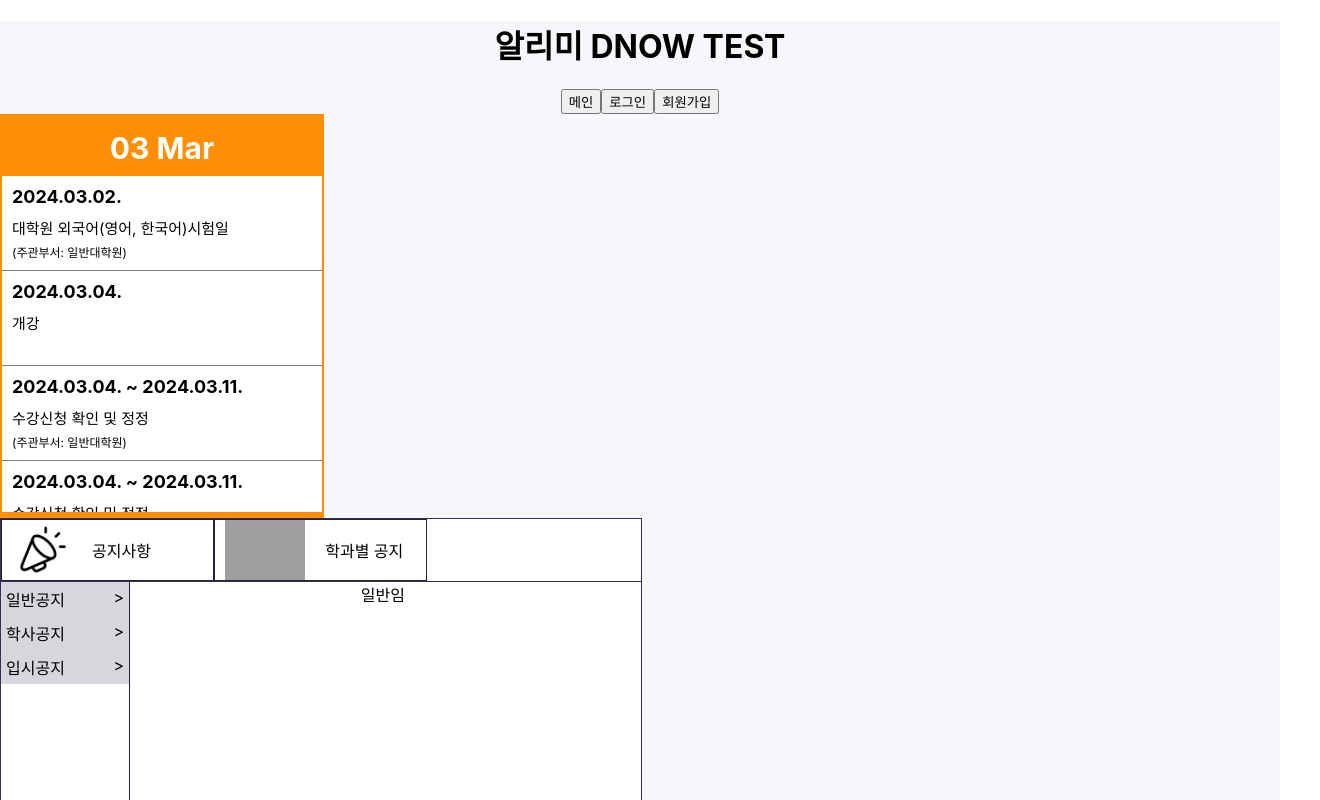
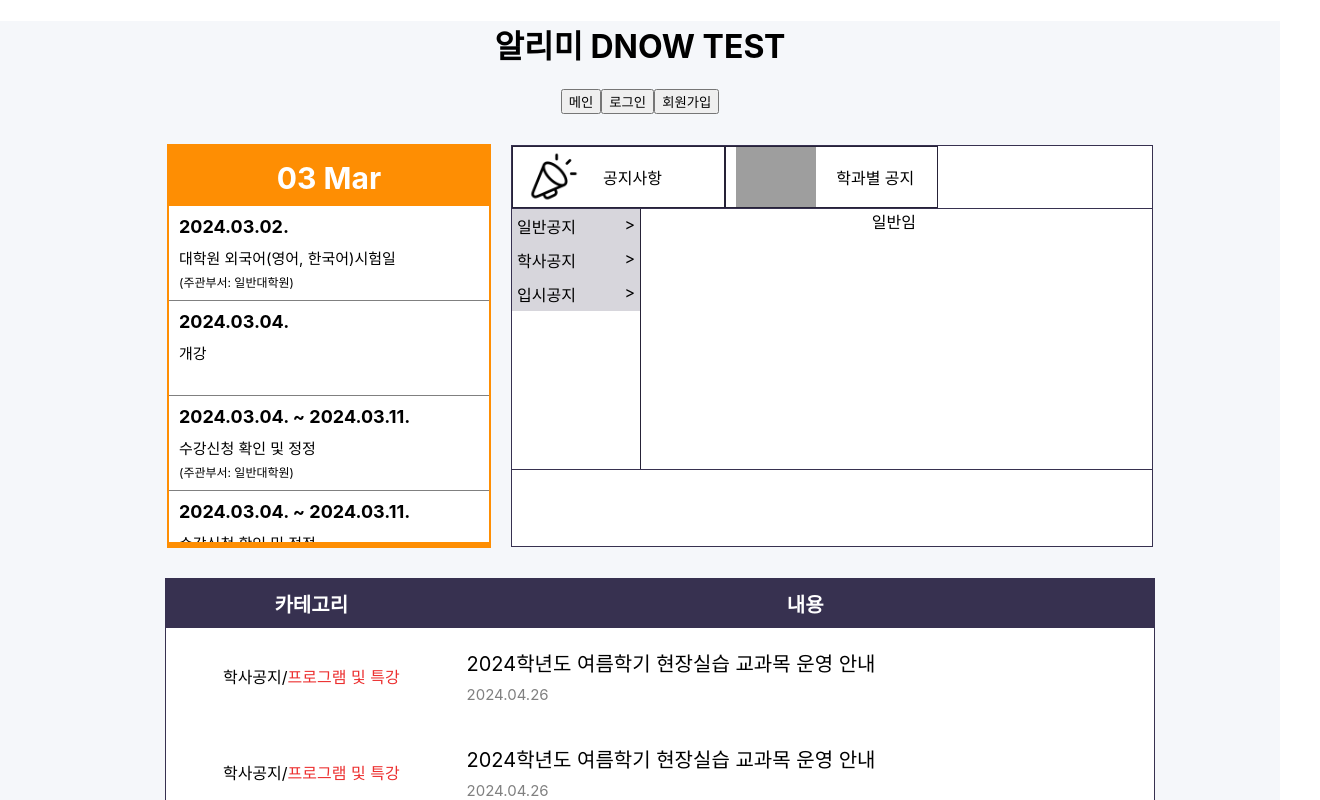
Before and after one commit to CSID-DGU/2024-1-OSSProj-GiveMeTen-11, a React (Create React App) app in the folder Src/frontend/: page / in a window 1280 px wide. Shown: the top 800 px of the page, 1320 px wide, since content can reach past the window. Built offline with nearby package versions, Linux system fonts and the light colour scheme; grey boxes are pictures that could not be loaded.

Commit message:
[feat] Main 페이지 Card들 정렬

```diff
--- a/Src/frontend/src/App.js
+++ b/Src/frontend/src/App.js
@@ -1,6 +1,6 @@
 import './App.css';
 import { Route, Routes, Link } from 'react-router-dom';
-import Main from './routes/Main.js';
+import Main from './routes/Main/Main.js';
 import Login from './routes/Login.js'
 import Register from './routes/Register.js';
 
--- a/Src/frontend/src/components/Notice/Notice.style.js
+++ b/Src/frontend/src/components/Notice/Notice.style.js
@@ -3,7 +3,7 @@ import { colors } from "../../constants/Colors"
 
 export const Container = styled.div`
 background-color: white;
-width: 900px;
+width: 990px;
 `
 
 export const MainTable = styled.table`
--- a/Src/frontend/src/routes/Main.js
+++ /dev/null
@@ -1,15 +0,0 @@
-import ScheduleCard from '../components/Schedule/ScheduleCard.js'
-import CategoryCard from '../components/Category/CategoryCard.js';
-import NoticeCard from '../components/Notice/NoticeCard.js';
-
-function Main() {
-    return (
-        <div>
-            <ScheduleCard />
-            <CategoryCard />
-            <NoticeCard />
-        </div>
-    )
-}
-
-export default Main;
--- /dev/null
+++ b/Src/frontend/src/routes/Main/Main.js
@@ -0,0 +1,23 @@
+import ScheduleCard from '../../components/Schedule/ScheduleCard.js'
+import CategoryCard from '../../components/Category/CategoryCard.js';
+import NoticeCard from '../../components/Notice/NoticeCard.js';
+import { Container, ClearBoth, FloatLeft, W50, CenterRow } from './Main.style.js';
+
+
+function Main() {
+    return (
+        <Container>
+            <CenterRow>
+                <FloatLeft><W50><ScheduleCard /></W50></FloatLeft>
+                <FloatLeft><W50><CategoryCard /></W50></FloatLeft>
+                <ClearBoth></ClearBoth>
+            </CenterRow>
+            <br></br>
+            <CenterRow>
+                <NoticeCard />
+            </CenterRow>
+        </Container>
+    )
+}
+
+export default Main;
--- /dev/null
+++ b/Src/frontend/src/routes/Main/Main.style.js
@@ -0,0 +1,35 @@
+import styled from "styled-components";
+
+export const Container = styled.div`
+display: block;
+width: 100%;
+padding: 20px;
+`
+
+export const CenterRow = styled.div`
+display: flex;
+justify-content: center;
+align-items: center;
+`
+
+export const ClearBoth = styled.div`
+clear: both;
+`
+
+export const FloatLeft = styled.div`
+float: left;
+`
+
+export const FloatRight = styled.div`
+float: right;
+`
+
+export const W100 = styled.div`
+width: 100%;
+padding: 10px;
+`
+
+export const W50 = styled.div`
+width: 50%;
+padding: 10px;
+`
```
